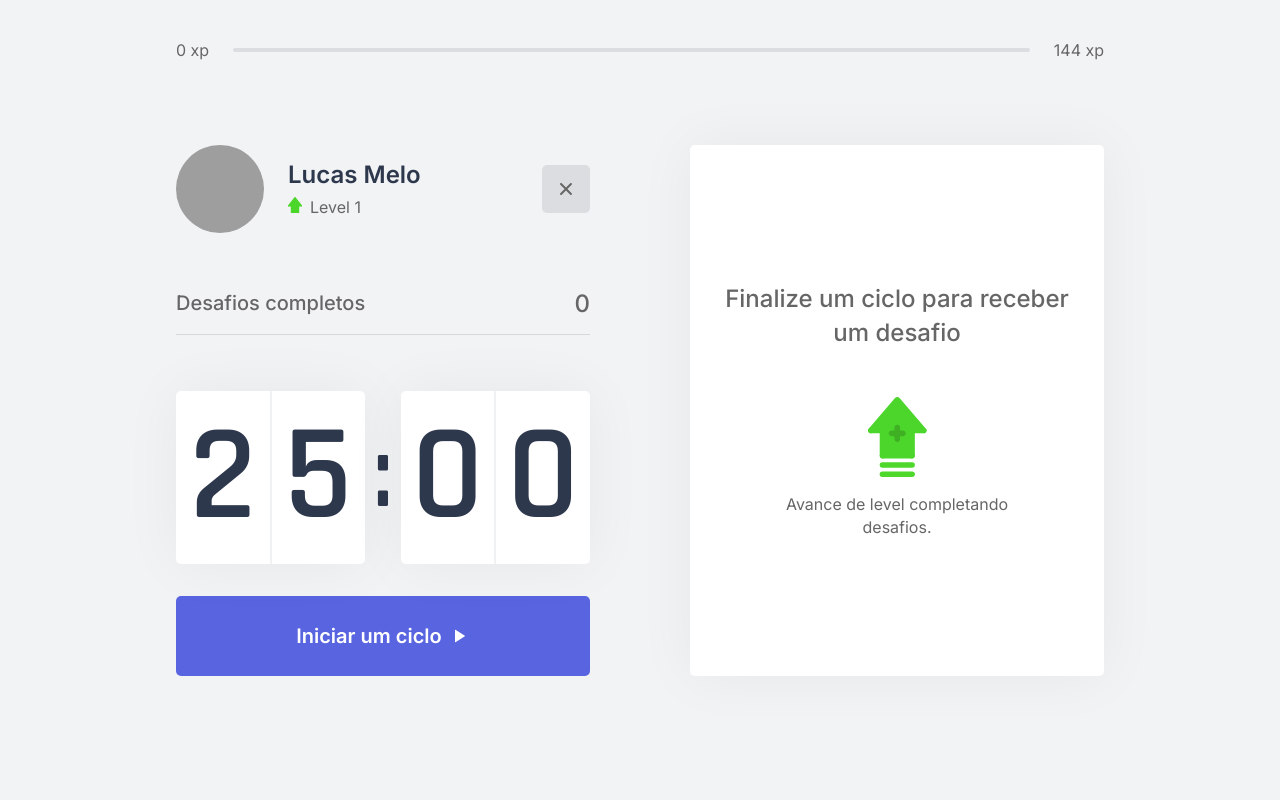
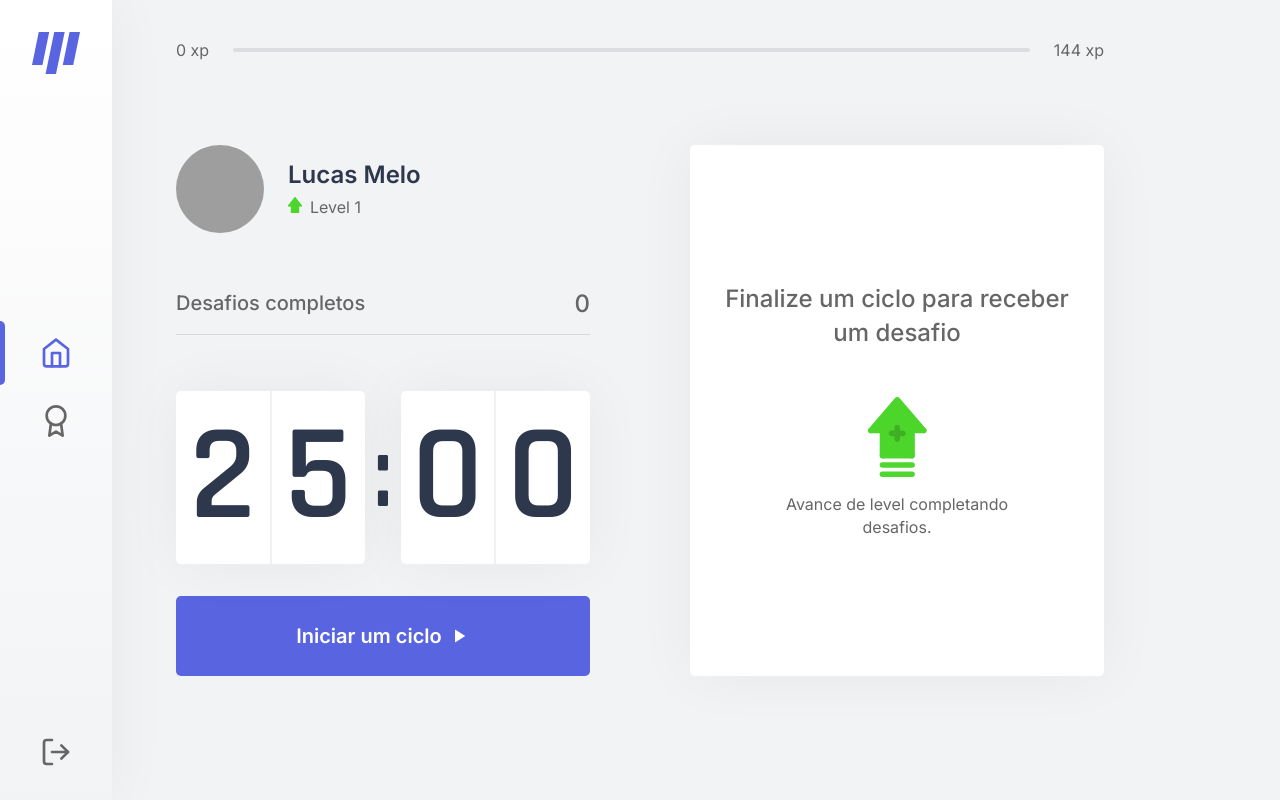
Before and after one commit to bordmelo/move-it, a Next.js app: page / in a window 1280 px wide. Built offline with nearby package versions, Linux system fonts and the light colour scheme; grey boxes are pictures that could not be loaded.

Commit message:
feat: add sidebar

```diff
--- a/src/components/Profile.tsx
+++ b/src/components/Profile.tsx
@@ -1,16 +1,11 @@
 import { useContext } from 'react';
 import { ChallengesContext } from '../contexts/ChallengesContext';
-import { IoIosClose } from "react-icons/io";
 import Router from 'next/router';
 
 import styles from '../styles/components/Profile.module.css';
 
 export function Profile() {
   const { level } = useContext(ChallengesContext);
-
-  function handleLogout() {
-    Router.push('/login');
-  }
 
   return (
     <div className={styles.profileContainer}>
@@ -22,11 +17,6 @@ export function Profile() {
           Level {level}
         </p>
       </div>
-      <div>
-        <button onClick={handleLogout}>
-          <IoIosClose />
-        </button>
-      </div>
     </div>
   );
 }
--- /dev/null
+++ b/src/components/SideBar.tsx
@@ -0,0 +1,35 @@
+import Router from 'next/router';
+
+import { FiHome, FiLogOut, FiAward } from "react-icons/fi";
+
+import styles from '../styles/components/SideBar.module.css';
+
+export function SideBar() {
+  function handleLogout() {
+    Router.push('/login');
+  }
+
+  return (
+    <div className={styles.sidebarContainer}>
+      <div className={styles.logo}>
+        <img src="/logo-min.svg" alt=""/>
+      </div>
+      <div className={styles.menuItems}>
+        <ul>
+          <li className={styles.activeMenu}>
+            <FiHome />
+          </li>
+          <li>
+            <FiAward />
+          </li>
+        </ul>
+      </div>
+
+      <div>
+        <button onClick={handleLogout}>
+          <FiLogOut />
+        </button>
+      </div>
+    </div>
+  )
+}
--- a/src/pages/index.tsx
+++ b/src/pages/index.tsx
@@ -5,6 +5,7 @@ import { Profile } from "../components/Profile";
 import { ChallengeBox } from "../components/ChallengeBox";
 import { CountdownProvider } from "../contexts/CountdownContext";
 import { ChallengesProvider } from "../contexts/ChallengesContext";
+import { SideBar } from "../components/SideBar";
 
 import Head from 'next/head';
 import { GetServerSideProps } from 'next';
@@ -24,6 +25,7 @@ export default function Home(props: HomeProps) {
       currentExperience={props.currentExperience}
       challengesCompleted={props.challengesCompleted}
     >
+      <SideBar />
       <div className={styles.container}>
         <Head>
           <title>Início | Move.it</title>
--- a/src/styles/components/Profile.module.css
+++ b/src/styles/components/Profile.module.css
@@ -28,29 +28,3 @@
 .profileContainer div p img {
   margin-right: 0.5rem;
 }
-
-.profileContainer div:last-child {
-  display: flex;
-  justify-content: flex-end;
-}
-
-.profileContainer button {
-  right: 0;
-  height: 3rem;
-  width: 3rem;
-  font-size: 2rem;
-  display: flex;
-  align-items: center;
-  justify-content: center;
-  border: 0;
-  border-radius: 5px;
-  background: var(--gray-line);
-  color: var(--text);
-  transition: background-color 0.2s;
-  outline: 0
-}
-
-.profileContainer button:hover {
-  background: var(--red);
-  color: var(--white);
-}
--- /dev/null
+++ b/src/styles/components/SideBar.module.css
@@ -0,0 +1,83 @@
+.sidebarContainer {
+  background: linear-gradient(var(--white), var(--background));
+  height: 100vh;
+  width: 7rem;
+  position: absolute;
+  box-shadow: 0 0 60px rgba(0, 0, 0, 0.05);
+  display: flex;
+  flex-direction: column;
+  justify-content: space-between;
+}
+
+.sidebarContainer .logo {
+  display: flex;
+  place-content: center;
+  margin-top: 2rem;
+}
+
+.sidebarContainer div:last-child {
+  display: flex;
+  justify-content: center;
+}
+
+.sidebarContainer button {
+  right: 0;
+  height: 6rem;
+  width: 100%;
+  font-size: 2rem;
+  display: flex;
+  align-items: center;
+  justify-content: center;
+  border: 0;
+  background: none;
+  color: var(--text);
+  transition: color 0.2s;
+  outline: 0
+}
+
+.sidebarContainer button:hover {
+  color: var(--blue);
+}
+
+.menuItems {
+  display: flex;
+  align-items: center;
+  justify-content: center;
+  width: 100%;
+}
+
+.menuItems ul {
+  list-style-type: none;
+  margin: 0;
+  padding: 0;
+  width: 100%;
+}
+
+.menuItems ul li {
+  display: flex;
+  align-items: center;
+  justify-content: center;
+  font-size: 2rem;
+  padding: 1rem;
+  transition: color 0.2s;
+  margin-bottom: 0.25rem;
+}
+
+.menuItems ul li:hover {
+  cursor: pointer;
+  color: var(--blue);
+}
+
+.menuItems .activeMenu::before {
+  content: " ";
+  position: absolute;
+  height: 4rem;
+  left: 0;
+  width: 5px;
+  border-radius: 0 5px 5px 0;
+  background-color: var(--blue);
+}
+
+.menuItems li.activeMenu  {
+  color: var(--blue);
+}
```
Also changed, not shown: public/logo-min.svg (added).
